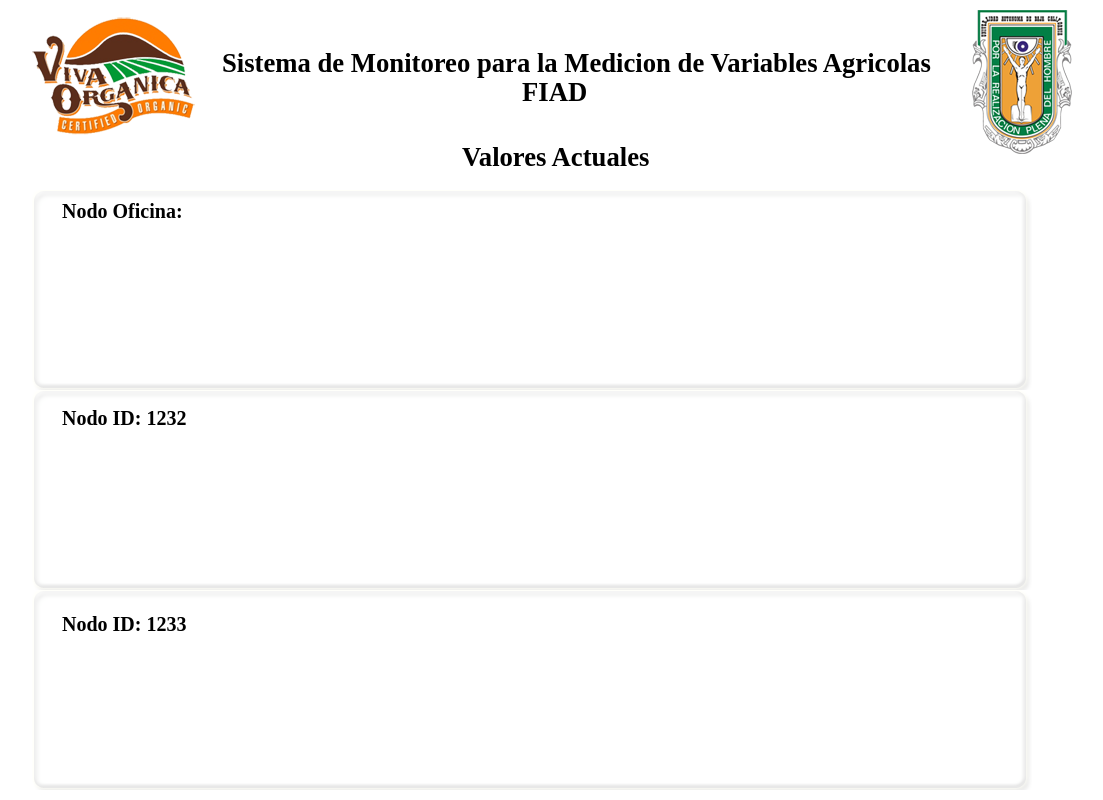
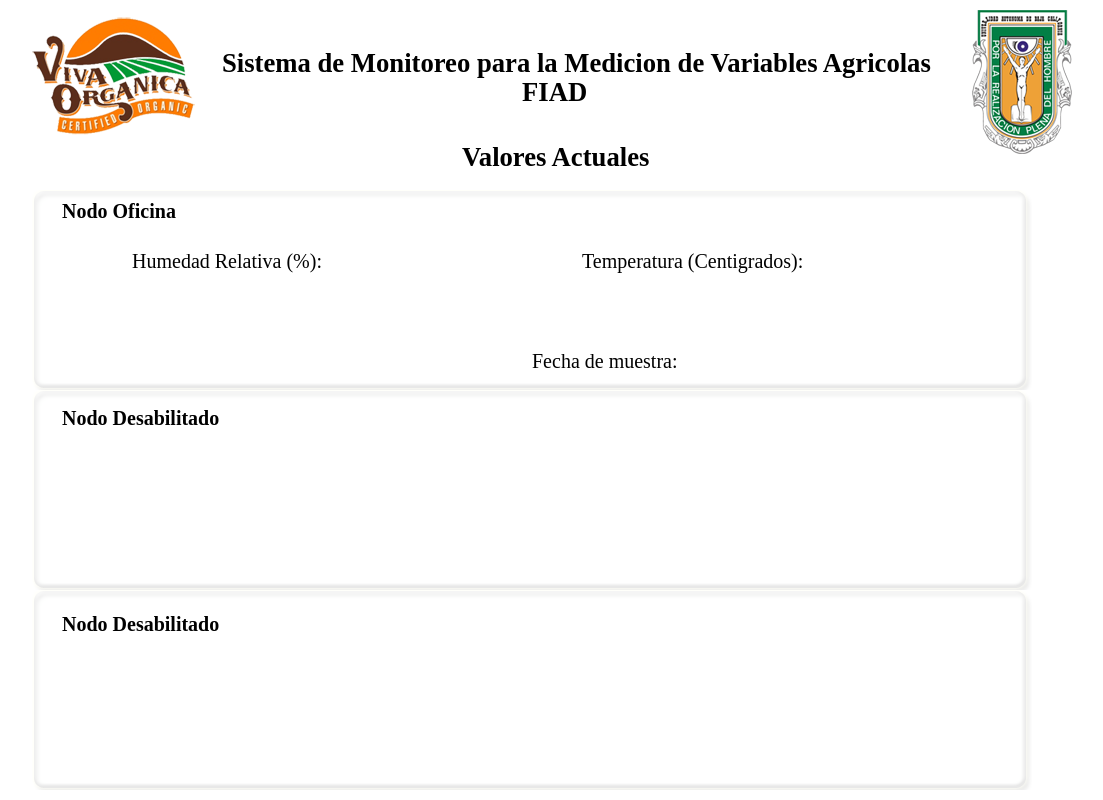
Before and after one commit to ubx-alex/vivaorganica, a PHP site: page /valoresActuales.html in a window 1320 px wide. Shown: the whole page, without its empty margins (68-1171 px from the left). Run offline with PHP 8.4, Linux system fonts and the light colour scheme; some libraries are stand-ins or nearby versions.

Commit message:
upgrade www

```diff
--- a/webserver/www/valoresActuales.css
+++ b/webserver/www/valoresActuales.css
@@ -74,98 +74,7 @@
 
 
 }
-#temp1231
-{
 
-	background-repeat: none;
-	position:absolute;
-	left:310px;
-	top:230px;
-	width: 150px;
-	height: 150px;
-}
-#temp1232
-{
-
-	background-repeat: none;
-	position:absolute;
-	left:310px;
-	top:430px;
-	width: 150px;
-	height: 150px;
-}
-#temp1233
-{
-
-	background-repeat: none;
-	position:absolute;
-	left:310px;
-	top:630px;
-	width: 150px;
-	height: 150px;
-}
-
-#luz1231
-{
-
-	background-repeat: none;
-	position:absolute;
-	left:610px;
-	top:230px;
-	width: 150px;
-	height: 150px;
-}
-#luz1232
-{
-
-	background-repeat: none;
-	position:absolute;
-	left:610px;
-	top:430px;
-	width: 150px;
-	height: 150px;
-}
-#luz1233
-{
-
-	background-repeat: none;
-	position:absolute;
-	left:610px;
-	top:630px;
-	width: 150px;
-	height: 150px;
-}
-
-#humedad1231
-{
-
-	background-repeat: none;
-	position:absolute;
-	left:910px;
-	top:230px;
-	width: 150px;
-	height: 150px;
-}
-#humedad1232
-{
-
-	background-repeat: none;
-	position:absolute;
-	left:910px;
-	top:430px;
-	width: 150px;
-	height: 150px;
-}
-#humedad1233
-{
-
-	background-repeat: none;
-	position:absolute;
-	left:910px;
-	top:630px;
-	width: 150px;
-	height: 150px;
-}
 
 h1 {
 	font-family:"Times New Roman";
@@ -178,37 +87,17 @@
 #fechaNodo1
 {
 	font-family: 'Helvetica';
-	font-size: 10;
+	font-size: 7;
 	position:absolute;
-	left:330px;
-	top:175px;
+	left:770px;
+	top:350px;
 	width: 309px;
 	height: 283px;
 }
 
-#adc1Nodo1
-{
-	font-family: 'Helvetica';
-	font-size: 10pt;
-	position:absolute;
-	left:800px;
-	top:175px;
-	width: 309px;
-	height: 283px;
-}
-
-#adc2Nodo1
-{
-	font-family: 'Helvetica';
-	font-size: 10pt;
-	position:absolute;
-	left:1000px;
-	top:175px;
-	width: 309px;
-	height: 283px;
 
 
-}
+
 
 h2 {
 	font-family:"Times New Roman";
@@ -237,6 +126,9 @@
 	left:130px;
 	top:180px;
 }
+
+
+
 h4 {
 	font-family:"Times New Roman";
 	font-size: 15pt;
@@ -253,3 +145,54 @@
 	left:130px;
 	top:580px;
 }
+
+h7 {
+	font-family:"Times New Roman";
+	font-size: 15pt;
+	text-align:center;
+	position:absolute;
+	left:600px;
+	top:350px;
+}
+
+h8 {
+	font-family:"Times New Roman";
+	font-size: 15pt;
+	text-align:center;
+	position:absolute;
+	left:200px;
+	top:250px;
+}
+
+h9 {
+	font-family:"Times New Roman";
+	font-size: 15pt;
+	text-align:center;
+	position:absolute;
+	left:650px;
+	top:250px;
+}
+
+#adc1Nodo1
+{
+	font-family: 'Helvetica';
+	font-size: 25pt;
+	position:absolute;
+	left:450px;
+	top:240px;
+	width: 309px;
+	height: 283px;
+}
+
+#adc2Nodo1
+{
+	font-family: 'Helvetica';
+	font-size: 25pt;
+	position:absolute;
+	left:900px;
+	top:240px;
+	width: 309px;
+	height: 283px;
+
+
+}
--- a/webserver/www/valoresActuales.html
+++ b/webserver/www/valoresActuales.html
@@ -18,22 +18,17 @@
 	<div id="fondo"></div>
 	<div id="fondo1"></div>
 	<div id="fondo2"></div>
-	<h3>Nodo Oficina:</h3>
+	<h3>Nodo Oficina</h3>
+	<h7>Fecha de muestra:</h7>
+	<h8>Humedad Relativa (%):</h8>
+	<h9>Temperatura (Centigrados):</h9>
 	<div id="fechaNodo1"></div>
 	<div id="adc1Nodo1"></div>
 	<div id="adc2Nodo1"></div>
-	<div id="temp1231"></div>
-	<div id="luz1231"></div>
-	<div id="humedad1231"></div>
 
-	<h4>Nodo ID: 1232 </h4>
-	<div id="temp1232"></div>
-	<div id="luz1232"></div>
-	<div id="humedad1232"></div>
-	<h5>Nodo ID: 1233 </h5>
-	<div id="temp1233"></div>
-	<div id="luz1233"></div>
-	<div id="humedad1233"></div>
+
+	<h4>Nodo Desabilitado </h4>
+	<h5>Nodo Desabilitado </h5>
 	<script src="https://ajax.googleapis.com/ajax/libs/jquery/1.7.2/jquery.min.js"></script>
 	<script src='https://www.google.com/jsapi'></script>
 	<script src="vivaNodo1.js"></script>
--- a/webserver/www/vivaNodo1.js
+++ b/webserver/www/vivaNodo1.js
@@ -10,17 +10,18 @@
 			var adc2 = valoresActuales.adc2 * 1;
 
 			//humedad relativa
-			adc1Voltage = (adc1 * 0.0011730205278592) * 4.35;
+			var adc1Voltage = (adc1 * 0.0011730205278592) * 4.35;
 
-			adc1=((0.0391*adc1Voltage)*1000)-42.5;
-
+			var hr=((0.0391*adc1Voltage)*1000)-42.5;
+			hr = parseInt(hr);
 			//temperatura
 
-			adc2  = (adc2 * 0.0011730205278592) * 100;
+			var temp  = (adc2 * 0.0011730205278592) * 100;
+			temp  = parseInt(temp)
 
 		document.getElementById("fechaNodo1").innerHTML = fecha;
-		document.getElementById("adc1Nodo1").innerHTML = adc1;
-		document.getElementById("adc2Nodo1").innerHTML = adc2;
+		document.getElementById("adc1Nodo1").innerHTML = hr;
+		document.getElementById("adc2Nodo1").innerHTML = temp;
 
 
 		setTimeout(load, 5000);
--- a/webserver/www/vivaNodo1.php
+++ b/webserver/www/vivaNodo1.php
@@ -6,7 +6,7 @@
 
 
 $username="root";
-$password="";
+$password="vivaorganica";
 $database="test";
 
 mysql_connect('localhost',$username,$password);
```
